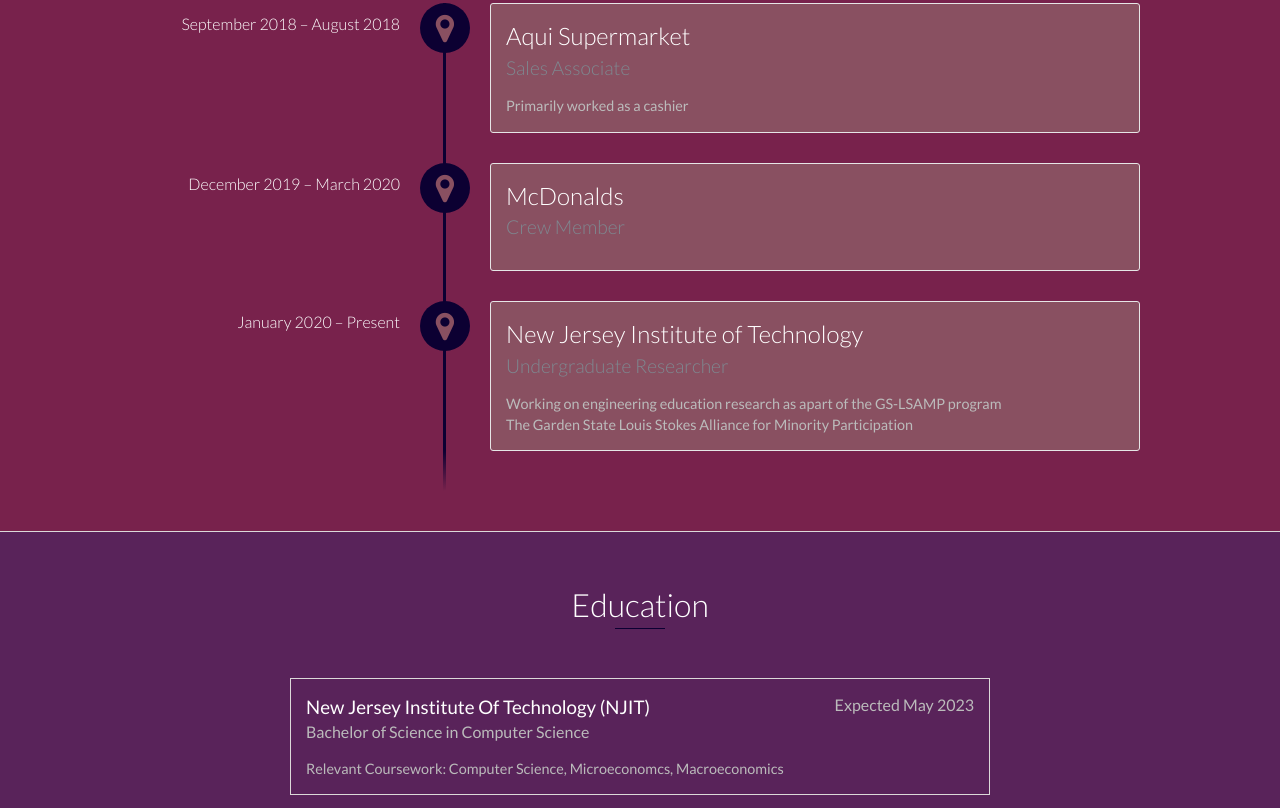
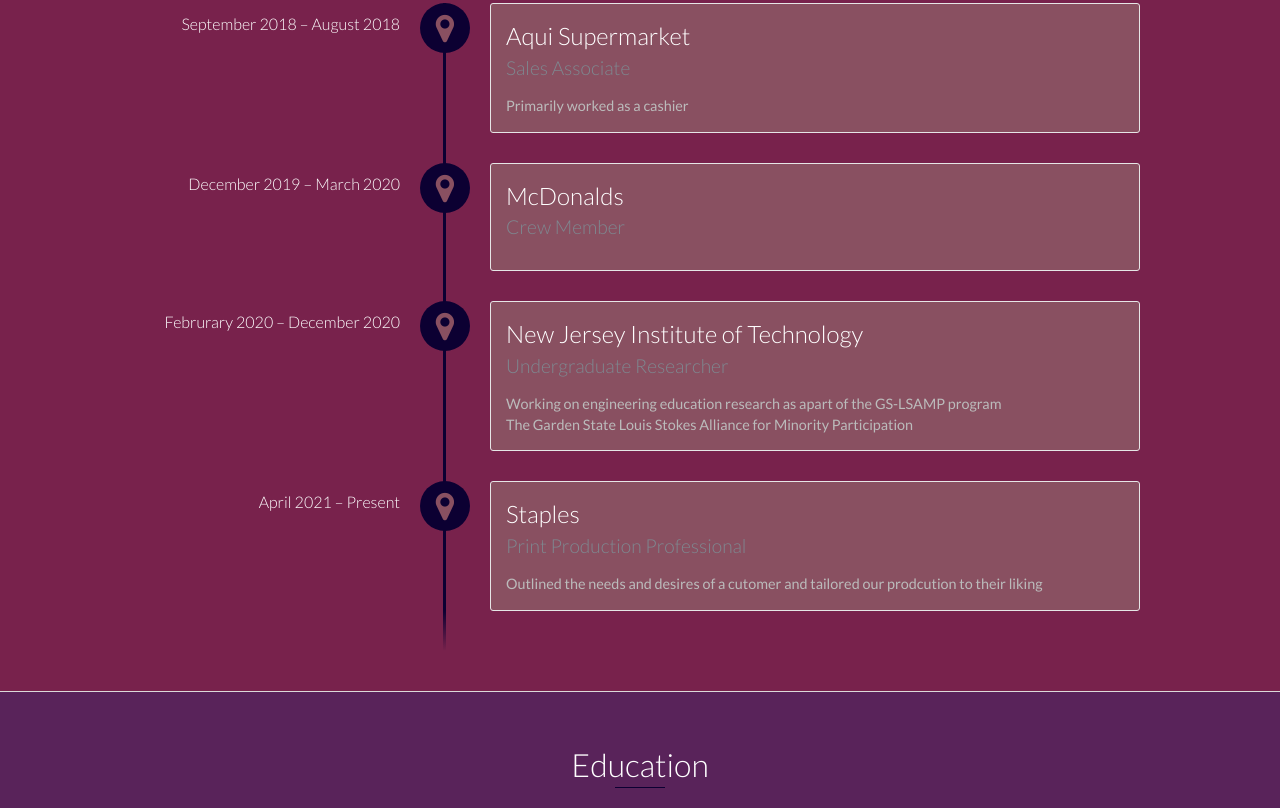
Before and after one commit to itstevo/itstevo.github.io, a website: page index.html in a window 1280 px wide. Shown: the part 1179-1987 px from the top of the page. Drawn offline with nearby package versions, Linux system fonts and the light colour scheme.

Commit message:
Update index.html
Added staples as experience

```diff
--- a/index.html
+++ b/index.html
@@ -110,13 +110,18 @@
 
 				</div>
 
-				<div data-date="January 2020 – Present">
+				<div data-date="Februrary 2020 – December 2020">
 					<h3>New Jersey Institute of Technology</h3>
 					<h4>Undergraduate Researcher</h4>
 					<p> Working on engineering education research as apart of the GS-LSAMP program </p>
 					<p>The Garden State Louis Stokes Alliance for Minority Participation</p>
 				</div>
 
+				<div data-date="April 2021 – Present ">
+					<h3>Staples</h3>
+					<h4>Print Production Professional </h4>
+					<p> Outlined the needs and desires of a cutomer and tailored our prodcution to their liking </p>
+				</div>
 			</div>
 		</div>
 		<!-- End #experience -->
```
